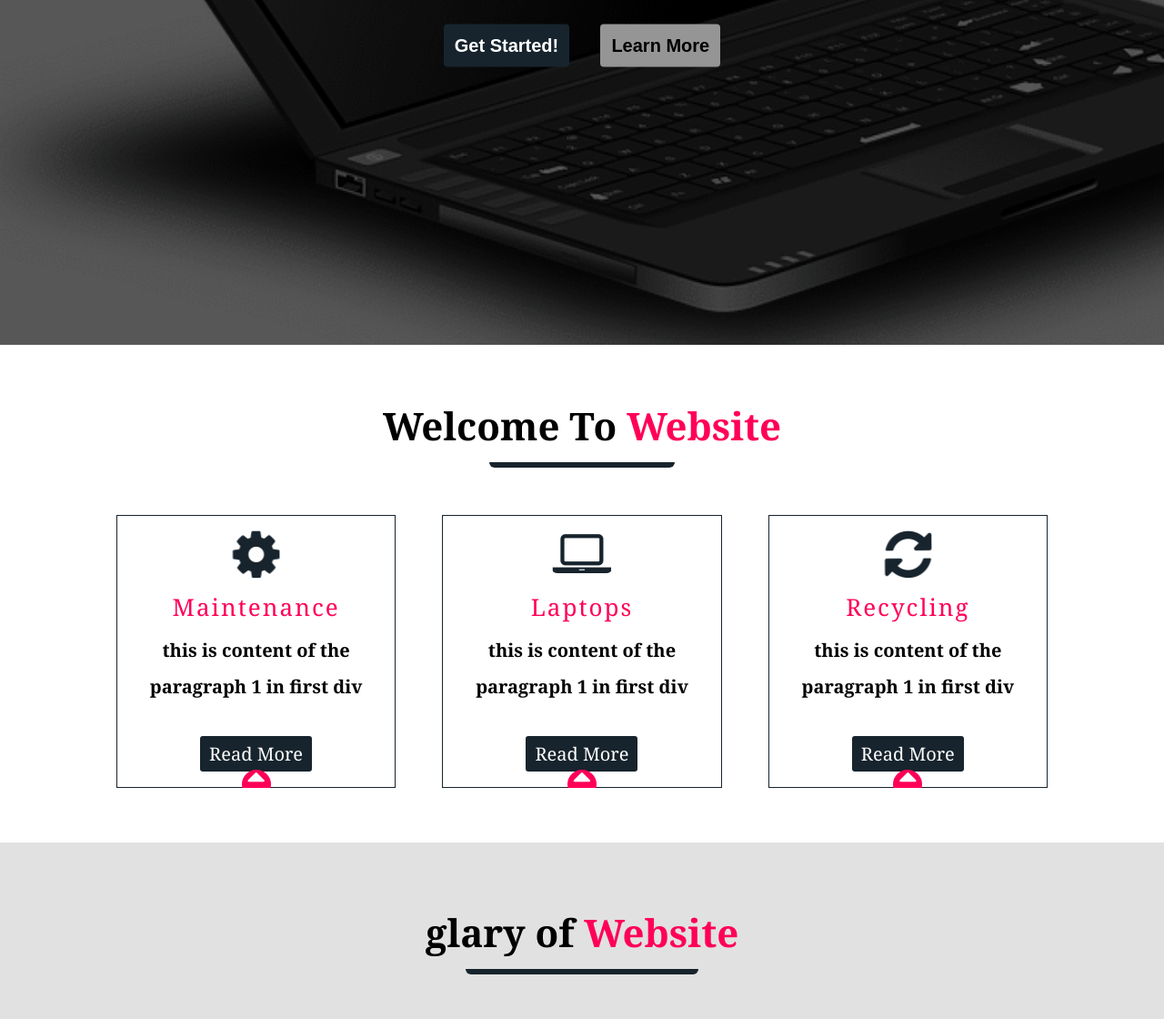
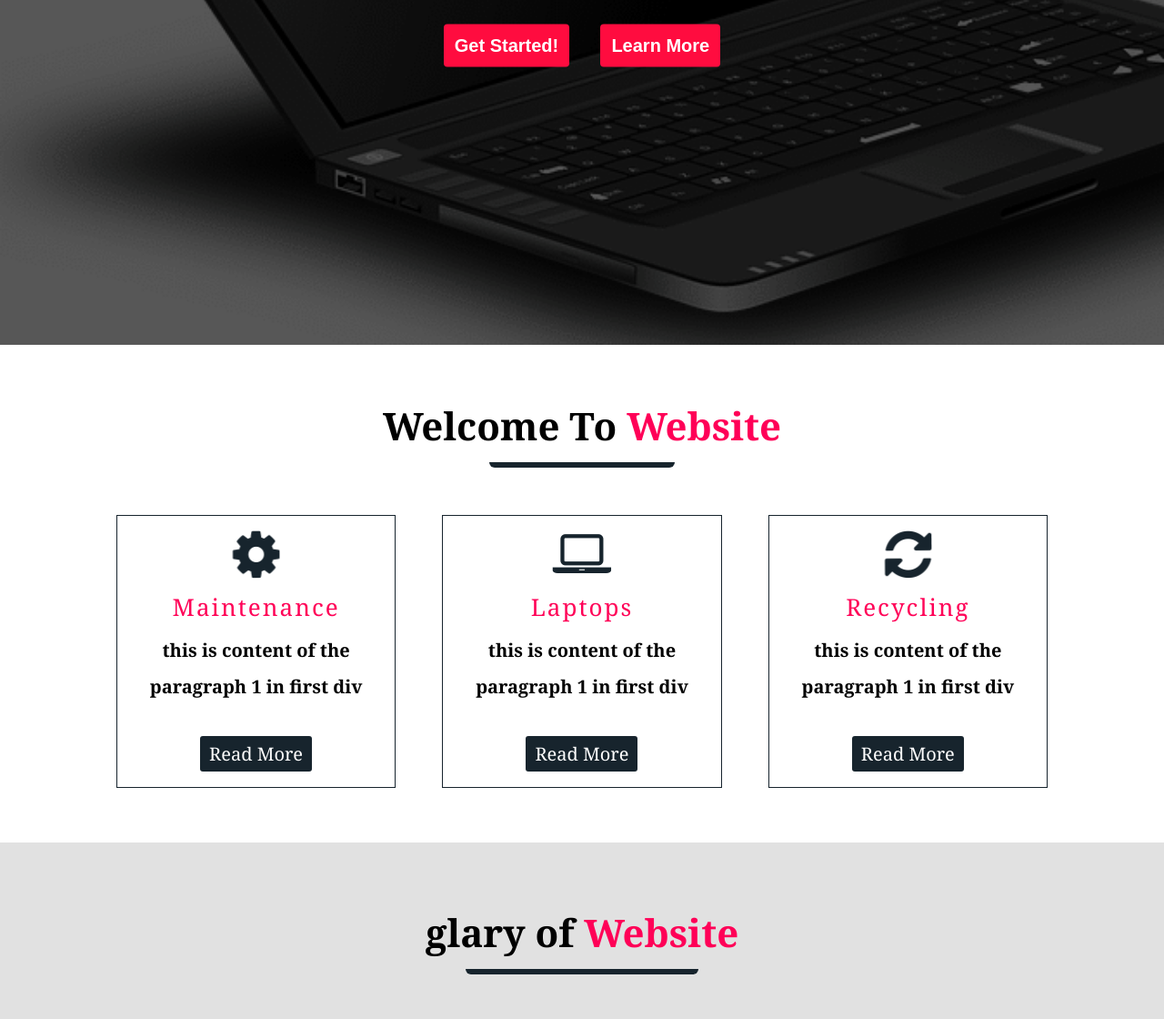
Before and after one commit to mustafaMB1/desktop-website, a plain HTML site: page index.html in a window 1280 px wide. Shown: the part 491-1611 px from the top of the page at 91% size. Drawn offline with Linux system fonts and the light colour scheme.

Commit message:
'mustafa'

```diff
--- a/css/style.css
+++ b/css/style.css
@@ -109,7 +109,7 @@ body{
     padding: 12px;
     border: none;
     border-radius: 4px;
-    background-color: #17242d;
+    background-color: #ff0c3f;
     color: white;
     font-weight: bold;
     cursor: pointer;
@@ -125,16 +125,16 @@ body{
     padding: 12px;
     border: none;
     border-radius: 4px;
-    background-color: #959595;
-    color: black;
+    background-color: #ff0c3f;
+    color: white;
     font-weight: bold;
     cursor: pointer;
     font-size: 20px;
     transition: .3s;
 }
 .home .btn2:hover{
-    color: #959595;
-    background-color: black;
+    color: #17242d;
+    background-color: white;
 }
 /* About */
 .about{
@@ -171,24 +171,6 @@ body{
     float: left;
     text-align: center;
     position: relative;
-}
-.about .box .icon{
-    position: absolute;
-    width: 2rem;
-    height: 2rem;
-    background-color: #ff0057;
-    bottom: -29px;
-    left: 50%;
-    border-radius: 50%;
-    transform: translate(-50%, -50%);
-}
-.about .box:hover .icon{
-    background-color: white;
-}
-.about .box .icon i{
-    color: white;
-    font-size: 2rem;
-    text-align: center;
 }
 
 .about .box::after{
@@ -412,6 +394,7 @@ body{
     color: #17242d;
     position: relative;
     margin-bottom: 20px;
+    cursor: pointer;
 }
 .Why .left h2::after{
     position: absolute;
@@ -497,9 +480,19 @@ body{
     position: relative;
 }
 .icons .container .box i{
- font-size: 40px;
- padding: 16px;
- color:#ff0057;
+    font-size: 40px;
+    padding: 25px 30px;
+    color: #ff0057;
+    border: 2px solid;
+    border-radius: 50%;
+    margin-bottom: 12px;
+    cursor: pointer;
+    transition: .3s;
+}
+.icons .container .box i:hover{
+    transform: translateY(-5px);
+    background-color: white;
+    border-color: white;
 }
 .icons .container .box h2{
   font-size: 32px;
@@ -877,6 +870,10 @@ body{
     margin: 0px 5px;
     font-size: 33px;
     cursor: pointer;
+    transition: .3s;
+}
+.footer .content .social i:hover{
+    transform: translateY(-3px);
 }
 .footer .content p{
     margin-top: 10px;
--- a/index.html
+++ b/index.html
@@ -52,27 +52,21 @@
           Welcome To <span style="color: #ff0057">Website</span>
         </h2>
           <div class="box">
-            <div class="icon">
-              <i class="fa fa-sort-asc"></i>
-            </div>
+
             <i class="fa fa-cog fa-spin"></i>
             <h3>Maintenance</h3>
             <p>this is content of the paragraph 1 in first div</p>
             <a href="#">Read More</a>
           </div>
           <div class="box" style="margin: 0px 5%;">
-            <div class="icon">
-              <i class="fa fa-sort-asc"></i>
-            </div>
+
               <i class="fa fa-laptop" aria-hidden="true"></i>
             <h3>Laptops</h3>
             <p>this is content of the paragraph 1 in first div</p>
             <a href="#">Read More</a>
           </div>
           <div class="box">
-            <div class="icon">
-              <i class="fa fa-sort-asc"></i>
-            </div>
+
             <i class="fa fa-refresh fa-spin"></i>
             <h3>Recycling</h3>
             <p>this is content of the paragraph 1 in first div</p>
```
